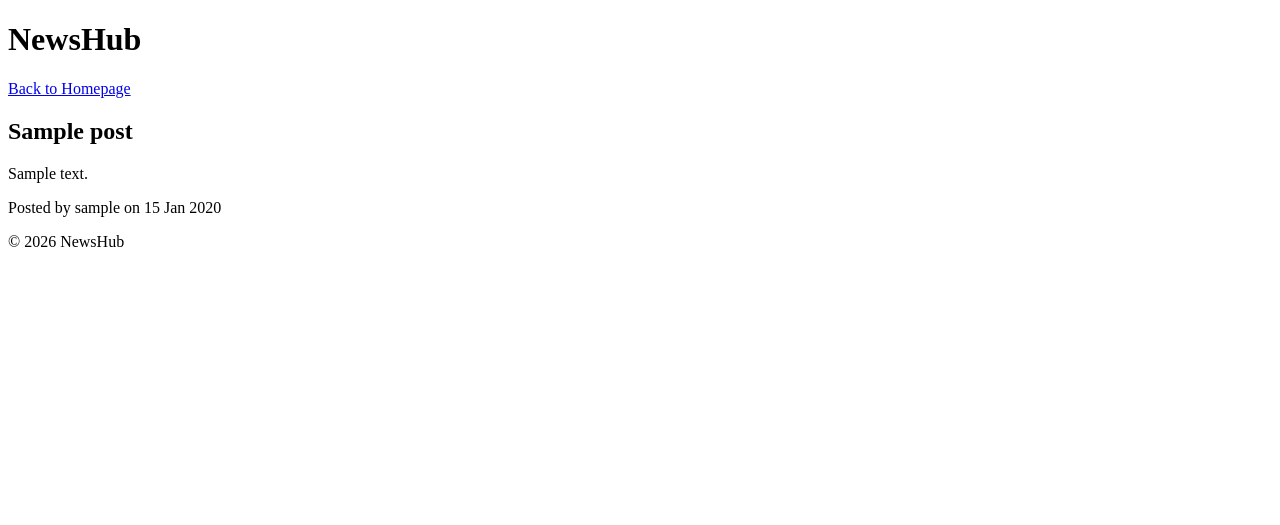
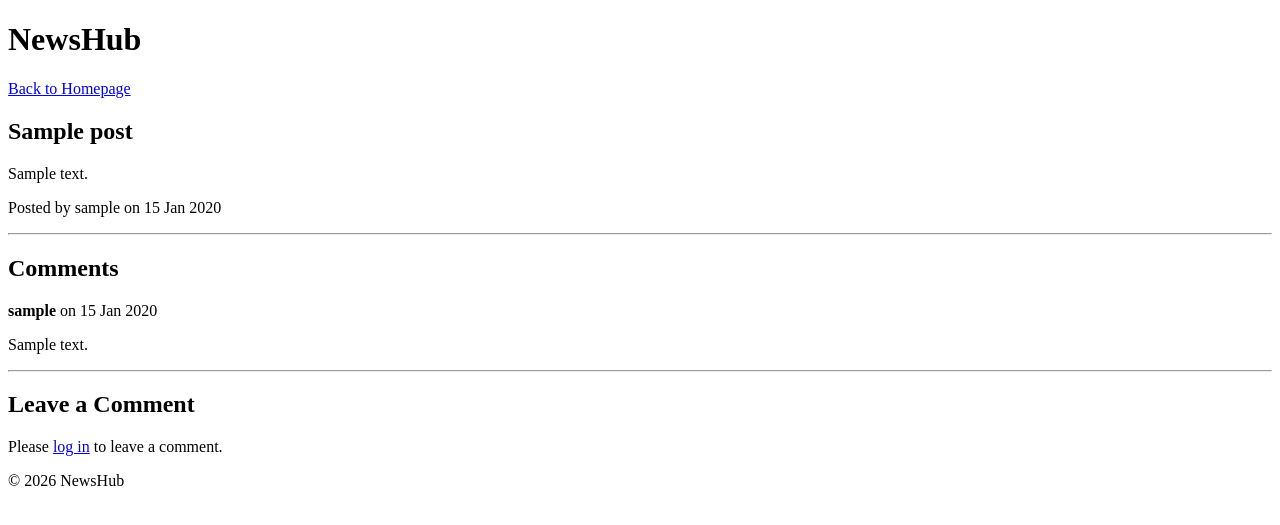
Before and after one commit to CMQ1996/PP4-, a Django app: page /post/1/ in a window 1280 px wide. Shown: the top 525 px of the page. Run offline with Django 5.2, Linux system fonts and the light colour scheme; tables that the repository leaves empty hold one stand-in row (values such as "Sample post").

Commit message:
added comment

```diff
--- a/news/forms.py
+++ b/news/forms.py
@@ -1,8 +1,15 @@
+
 from django import forms
-from .models import Post
+from .models import Post, Comment
 
 
 class PostForm(forms.ModelForm):
     class Meta:
         model = Post
         fields = ['title', 'content']
+
+
+class CommentForm(forms.ModelForm):
+    class Meta:
+        model = Comment
+        fields = ['body']
--- a/news/templates/news/post_detail.html
+++ b/news/templates/news/post_detail.html
@@ -36,6 +36,47 @@
                 </a>
             {% endif %}
         </article>
+
+        <hr>
+
+        <section>
+            <h2>Comments</h2>
+
+            {% for comment in comments %}
+                <article>
+                    <p>
+                        <strong>{{ comment.author.username }}</strong>
+                        on {{ comment.created_at|date:"d M Y" }}
+                    </p>
+
+                    <p>{{ comment.body }}</p>
+                </article>
+
+                <hr>
+            {% empty %}
+                <p>No comments yet. Be the first to comment!</p>
+            {% endfor %}
+        </section>
+
+        <section>
+            <h2>Leave a Comment</h2>
+
+            {% if user.is_authenticated %}
+                <form method="POST">
+                    {% csrf_token %}
+                    {{ comment_form.as_p }}
+
+                    <button type="submit">
+                        Submit Comment
+                    </button>
+                </form>
+            {% else %}
+                <p>
+                    Please <a href="{% url 'account_login' %}">log in</a>
+                    to leave a comment.
+                </p>
+            {% endif %}
+        </section>
     </main>
 
     <footer>
--- a/news/views.py
+++ b/news/views.py
@@ -3,8 +3,8 @@ from django.shortcuts import render, get_object_or_404, redirect
 from django.http import HttpResponseForbidden
 from django.contrib.auth.decorators import login_required
 
-from .models import Post
-from .forms import PostForm
+from .models import Post, Comment
+from .forms import PostForm, CommentForm
 
 
 def post_list(request):
@@ -14,7 +14,29 @@ def post_list(request):
 
 def post_detail(request, pk):
     post = get_object_or_404(Post, pk=pk)
-    return render(request, 'news/post_detail.html', {'post': post})
+    comments = Comment.objects.filter(post=post).order_by('-created_at')
+
+    if request.method == 'POST':
+        if not request.user.is_authenticated:
+            return redirect('account_login')
+
+        comment_form = CommentForm(request.POST)
+
+        if comment_form.is_valid():
+            comment = comment_form.save(commit=False)
+            comment.post = post
+            comment.author = request.user
+            comment.save()
+
+            return redirect('post_detail', pk=post.pk)
+    else:
+        comment_form = CommentForm()
+
+    return render(request, 'news/post_detail.html', {
+        'post': post,
+        'comments': comments,
+        'comment_form': comment_form,
+    })
 
 
 @login_required
```
